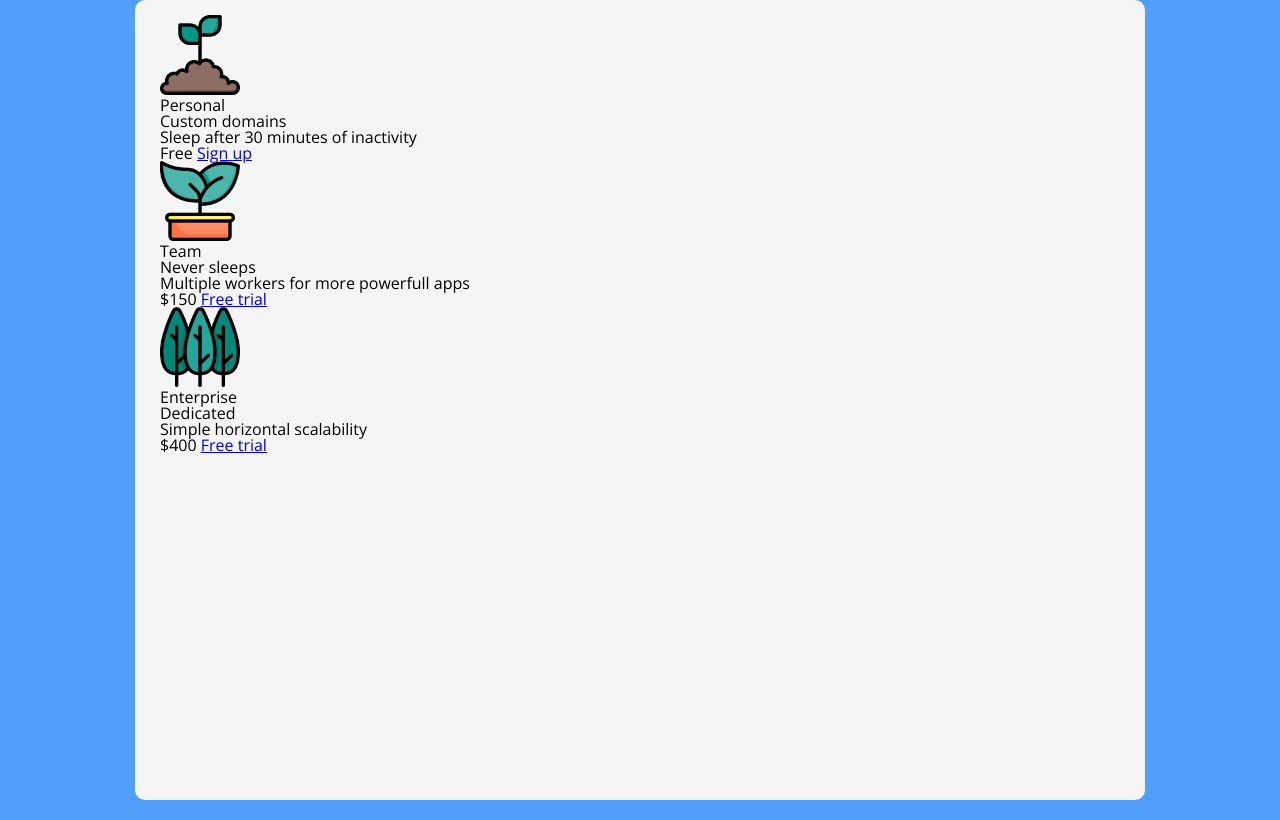
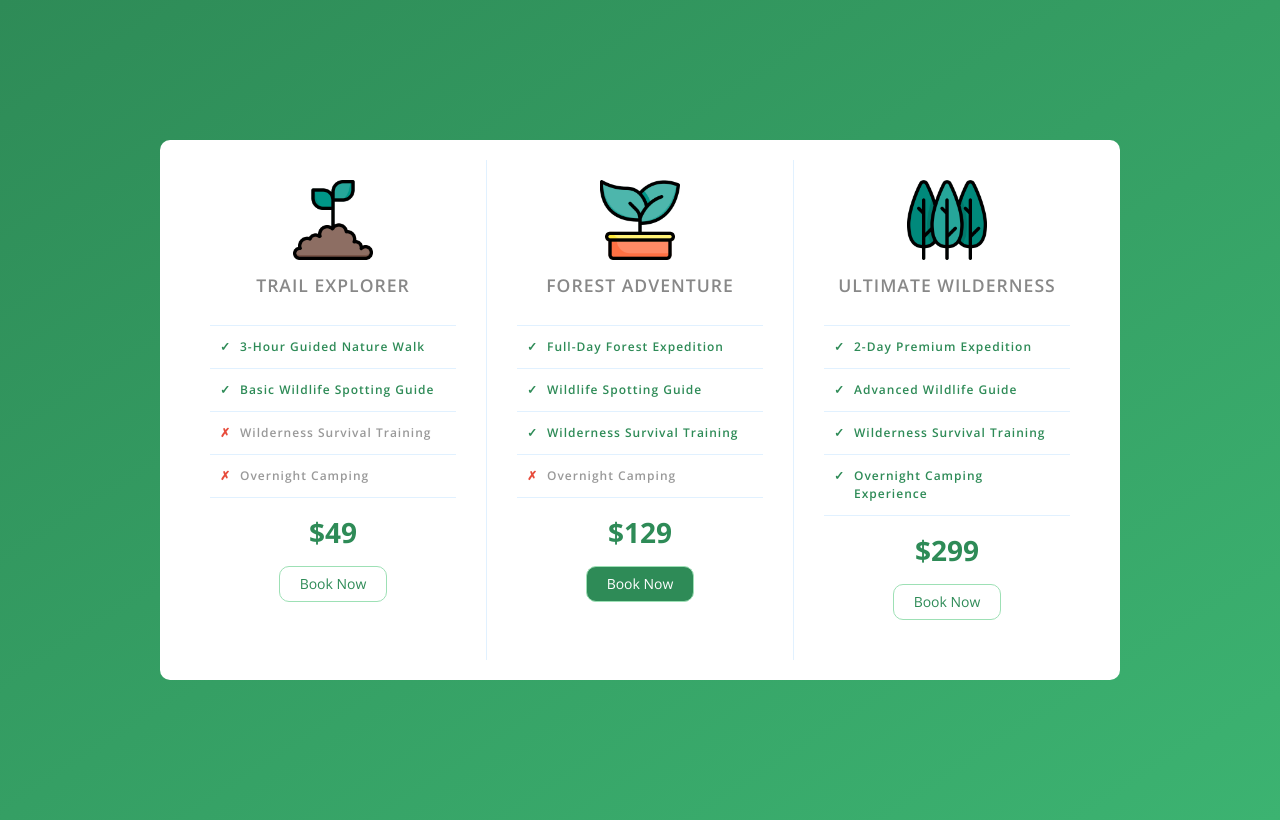
Before and after one commit to adzkykhairany/flexbox-pricing, a plain HTML site: page index.html in a window 1280 px wide. Drawn offline with nearby package versions, Linux system fonts and the light colour scheme.

Commit message:
Update pricing table styles and content for improved layout and clarity

```diff
--- a/app.css
+++ b/app.css
@@ -53,16 +53,196 @@ html {
 }
 
 body {
-    background-color: #529ffa;
+    background-color: #2e8b57;
     display: flex;
     justify-content: center;
-	min-height: 100vh;
+    align-items: center;
+    min-height: 100vh;
+    padding: 10px;
+    background-image: linear-gradient(to bottom right, #2e8b57, #3cb371);
 }
 
 .panel {
-    background-color: whitesmoke;
-	border-radius: 10px;
-	padding: 15px 25px;
-	width: 100%;
-	max-width: 960px;
+    background-color: white;
+    border-radius: 10px;
+    padding: 20px;
+    width: 100%;
+    max-width: 960px;
+    display: flex;
+    flex-direction: column;
+    text-align: center;
+    margin: 20px 0;
+    height: auto;
+    box-sizing: border-box;
 }
+
+.pricing-plan {
+    border-bottom: 1px solid #e1f1ff;
+    padding: 20px;
+    box-sizing: border-box;
+}
+
+.pricing-plan:last-child {
+    border-bottom: none;
+}
+
+.pricing-img{
+    margin-bottom: 15px;
+    max-width: 100%;
+    height: auto;
+    width: auto;
+    max-height: 60px;
+}
+
+.pricing-header {
+	text-transform: uppercase;
+    color: #888;
+    font-weight: 600;
+    letter-spacing: 1px;
+    font-size: 1.1rem;
+}
+
+.pricing-features {
+    margin: 30px 0 20px;
+    color: #2e8b57;
+}
+
+.pricing-features-item {
+    font-weight: 600;
+    letter-spacing: 1px;
+    font-size: 0.75rem;
+    line-height: 1.5;
+    padding: 12px 10px;
+    border-top: 1px solid #e1f1ff;
+    position: relative;
+    transition: all 0.3s ease;
+    padding-left: 30px;
+    text-align: left;
+}
+
+.pricing-features-item:last-child {
+    border-bottom: 1px solid #e1f1ff;
+}
+
+.pricing-features-item.included::before {
+    content: "✓";
+    position: absolute;
+    left: 10px;
+    color: #2e8b57;
+    font-weight: bold;
+}
+
+.pricing-features-item.not-included::before {
+    content: "✗";
+    position: absolute;
+    left: 10px;
+    color: #e74c3c;
+    font-weight: bold;
+}
+
+.pricing-features-item.not-included {
+    color: #999;
+}
+
+.pricing-price {
+    color: #2e8b57;
+    display: block;
+    font-size: 1.75rem;
+    font-weight: 700;
+}
+
+.pricing-button {
+    border: 1px solid #9de0b5;
+    border-radius: 10px;
+    color: #2e8b57;
+    padding: 10px 20px;
+    display: inline-block;
+    text-decoration: none;
+    margin: 20px 0;
+    font-size: 0.875rem;
+    transition: all 0.3s ease;
+}
+
+.pricing-button:hover,
+.pricing-button:focus {
+    background-color: #e3f5eb;
+    transform: translateY(-2px);
+}
+
+.pricing-button.is-featured {
+    background-color: #2e8b57;
+    color: white;
+}
+
+.pricing-button.is-featured:hover,
+.pricing-button.is-featured:focus {
+    background-color: #1d593a;
+    color: white;
+}
+
+/* Small screens (mobile) */
+@media (max-width: 599px) {
+    html {
+        font-size: 14px;
+    }
+
+    .panel {
+        padding: 15px;
+        margin: 10px 0;
+    }
+
+    .pricing-plan {
+        padding: 15px;
+    }
+
+    .pricing-img {
+        max-height: 50px;
+    }
+
+    .pricing-features {
+        margin: 20px 0 15px;
+    }
+
+    .pricing-button {
+        padding: 8px 15px;
+        margin: 10px 0;
+    }
+}
+
+/* Medium screens (tablets) */
+@media (min-width: 600px) and (max-width: 999px) {
+    .panel {
+        padding: 20px;
+    }
+
+    .pricing-plan {
+        padding: 20px;
+    }
+
+    .pricing-img {
+        max-height: 55px;
+    }
+}
+
+/* Large screens (desktops) */
+@media (min-width: 900px) {
+    .panel {
+        flex-direction: row;
+        padding: 20px;
+    }
+
+    .pricing-plan {
+        border-bottom: none;
+        border-right: 1px solid #e1f1ff;
+        padding: 20px 30px;
+        flex: 1;
+    }
+
+    .pricing-plan:last-child {
+        border-right: none;
+    }
+
+    .pricing-img {
+        max-height: 80px;
+    }
+}
--- a/index.html
+++ b/index.html
@@ -3,7 +3,7 @@
 <head>
     <meta charset="UTF-8">
     <meta name="viewport" content="width=device-width, initial-scale=1.0">
-    <title>Price Tiers</title>
+    <title>Forest Tours - Pricing</title>
     <link rel="stylesheet" href="https://fonts.googleapis.com/css?family=Open+Sans:400,600,700">
     <link rel="stylesheet" href="app.css">
 </head>
@@ -11,34 +11,40 @@
 <body>
     <div class="panel pricing-table">
         <div class="pricing-plan">
-            <img src="icons/icon1.png" alt="Persoal Price" class="pricing-img" style="width:80x; height:80px;">
-            <h2 class="pricing-header">Personal</h2>
+            <img src="icons/icon1.png" alt="Basic Tour" class="pricing-img" style="width:80px; height:80px;">
+            <h2 class="pricing-header">Trail Explorer</h2>
             <ul class="pricing-features">
-                <li class="pricing-features-item">Custom domains</li>
-                <li class="pricing-features-item">Sleep after 30 minutes of inactivity</li>
+                <li class="pricing-features-item included">3-Hour Guided Nature Walk</li>
+                <li class="pricing-features-item included">Basic Wildlife Spotting Guide</li>
+                <li class="pricing-features-item not-included">Wilderness Survival Training</li>
+                <li class="pricing-features-item not-included">Overnight Camping</li>
             </ul>
-            <span class="pricing-price">Free</span>
-            <a href="#/ " class="pricing-button">Sign up</a>
+            <span class="pricing-price">$49</span>
+            <a href="#/ " class="pricing-button">Book Now</a>
         </div>
         <div class="pricing-plan">
-            <img src="icons/icon2.png" alt="Team Price" class="pricing-img" style="width:80x; height:80px;">
-            <h2 class="pricing-header">Team</h2>
+            <img src="icons/icon2.png" alt="Group Tour" class="pricing-img" style="width:80px; height:80px;">
+            <h2 class="pricing-header">Forest Adventure</h2>
             <ul class="pricing-features">
-                <li class="pricing-features-item">Never sleeps</li>
-                <li class="pricing-features-item">Multiple workers for more powerfull apps</li>
+                <li class="pricing-features-item included">Full-Day Forest Expedition</li>
+                <li class="pricing-features-item included">Wildlife Spotting Guide</li>
+                <li class="pricing-features-item included">Wilderness Survival Training</li>
+                <li class="pricing-features-item not-included">Overnight Camping</li>
             </ul>
-            <span class="pricing-price">$150</span>
-            <a href="#/ " class="pricing-button">Free trial</a>
+            <span class="pricing-price">$129</span>
+            <a href="#/ " class="pricing-button is-featured">Book Now</a>
         </div>
         <div class="pricing-plan">
-            <img src="icons/icon3.png" alt="Business Price" class="pricing-img" style="width:80x; height:80px;">
-            <h2 class="pricing-header">Enterprise</h2>
+            <img src="icons/icon3.png" alt="Premium Tour" class="pricing-img" style="width:80px; height:80px;">
+            <h2 class="pricing-header">Ultimate Wilderness</h2>
             <ul class="pricing-features">
-                <li class="pricing-features-item">Dedicated</li>
-                <li class="pricing-features-item">Simple horizontal scalability</li>
+                <li class="pricing-features-item included">2-Day Premium Expedition</li>
+                <li class="pricing-features-item included">Advanced Wildlife Guide</li>
+                <li class="pricing-features-item included">Wilderness Survival Training</li>
+                <li class="pricing-features-item included">Overnight Camping Experience</li>
             </ul>
-            <span class="pricing-price">$400</span>
-            <a href="#/ " class="pricing-button">Free trial</a>
+            <span class="pricing-price">$299</span>
+            <a href="#/ " class="pricing-button">Book Now</a>
         </div>
     </div>
 </body>
```
